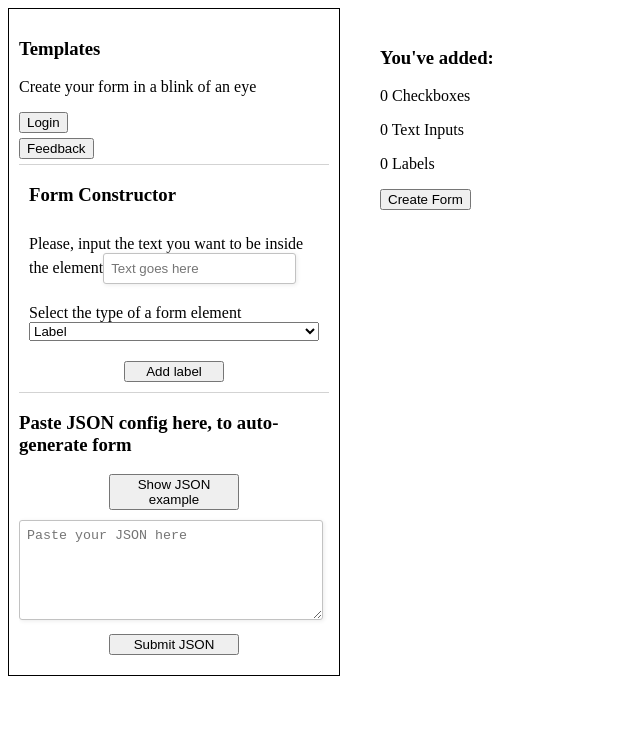
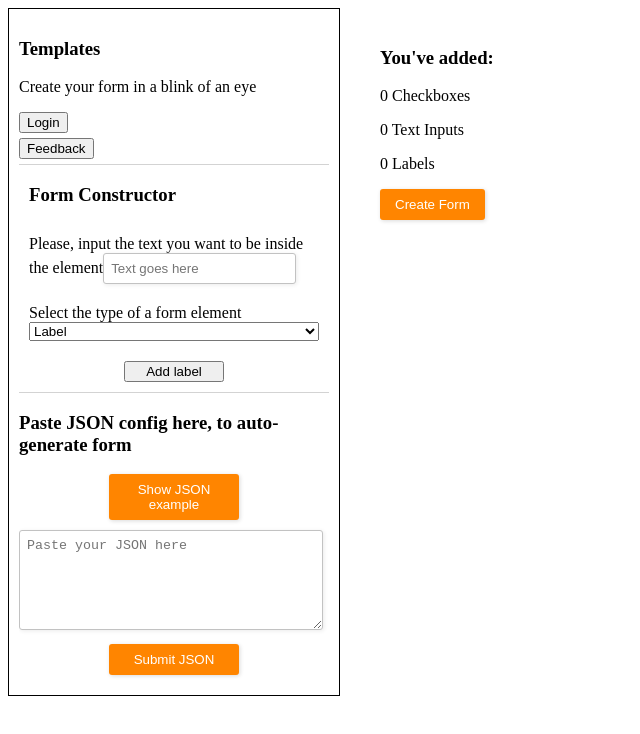
Before and after one commit to tony-blackie/form-constructor, a React app: page / in a window 1280 px wide. Shown: the top 734 px of the page, without its empty margins (0-640 px from the left). Built offline with nearby package versions, Linux system fonts and the light colour scheme.

Commit message:
Add styles for info component

```diff
--- a/src/components/Info.jsx
+++ b/src/components/Info.jsx
@@ -53,7 +53,7 @@ export default class Info extends Component {
                 <p>{textCounter} Text Inputs</p>
                 <p>{labelCounter} Labels</p>
 
-                <button onClick={this.createForm}>
+                <button onClick={this.createForm} className="info__submit">
                     Create Form
                 </button>
                 {
--- a/src/sass/config.scss
+++ b/src/sass/config.scss
@@ -42,4 +42,40 @@
       border: 1px solid #0C0;
     }
   }
+
+  &__submit {
+    border: none;
+    padding: 8px 15px 8px 15px;
+    background: #FF8500;
+    color: #fff;
+    box-shadow: 1px 1px 4px #DADADA;
+    -moz-box-shadow: 1px 1px 4px #DADADA;
+    -webkit-box-shadow: 1px 1px 4px #DADADA;
+    border-radius: 3px;
+    -webkit-border-radius: 3px;
+    -moz-border-radius: 3px;
+
+    &:hover {
+      background: #EA7B00;
+      color: #fff;
+    }
+  }
+
+  &__example-button {
+    border: none;
+    padding: 8px 15px 8px 15px;
+    background: #FF8500;
+    color: #fff;
+    box-shadow: 1px 1px 4px #DADADA;
+    -moz-box-shadow: 1px 1px 4px #DADADA;
+    -webkit-box-shadow: 1px 1px 4px #DADADA;
+    border-radius: 3px;
+    -webkit-border-radius: 3px;
+    -moz-border-radius: 3px;
+
+    &:hover {
+      background: #EA7B00;
+      color: #fff;
+    }
+  }
 }
--- a/src/sass/index.scss
+++ b/src/sass/index.scss
@@ -4,3 +4,4 @@
 @import 'constructor';
 @import 'config';
 @import 'template';
+@import 'info';
--- /dev/null
+++ b/src/sass/info.scss
@@ -0,0 +1,19 @@
+.info {
+  &__submit {
+    border: none;
+    padding: 8px 15px 8px 15px;
+    background: #FF8500;
+    color: #fff;
+    box-shadow: 1px 1px 4px #DADADA;
+    -moz-box-shadow: 1px 1px 4px #DADADA;
+    -webkit-box-shadow: 1px 1px 4px #DADADA;
+    border-radius: 3px;
+    -webkit-border-radius: 3px;
+    -moz-border-radius: 3px;
+
+    &:hover {
+      background: #EA7B00;
+      color: #fff;
+    }
+  }
+}
```
